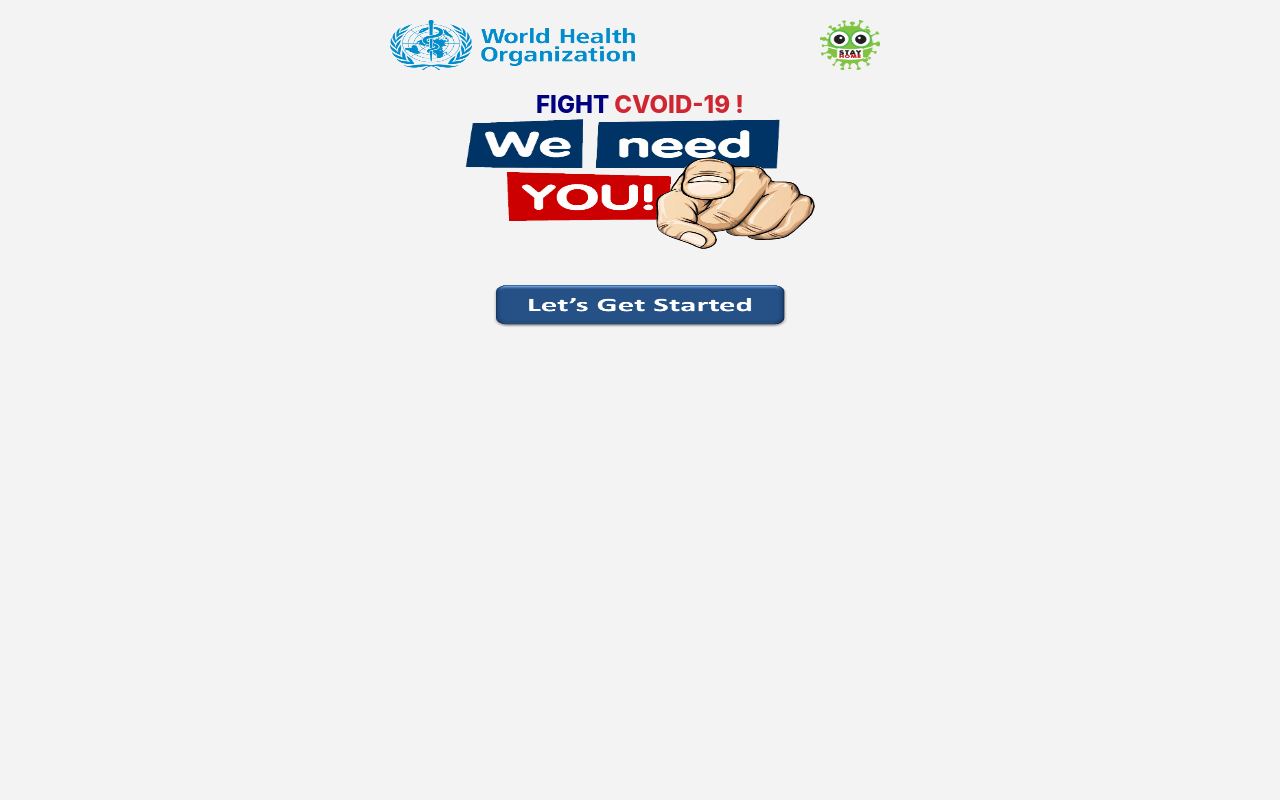
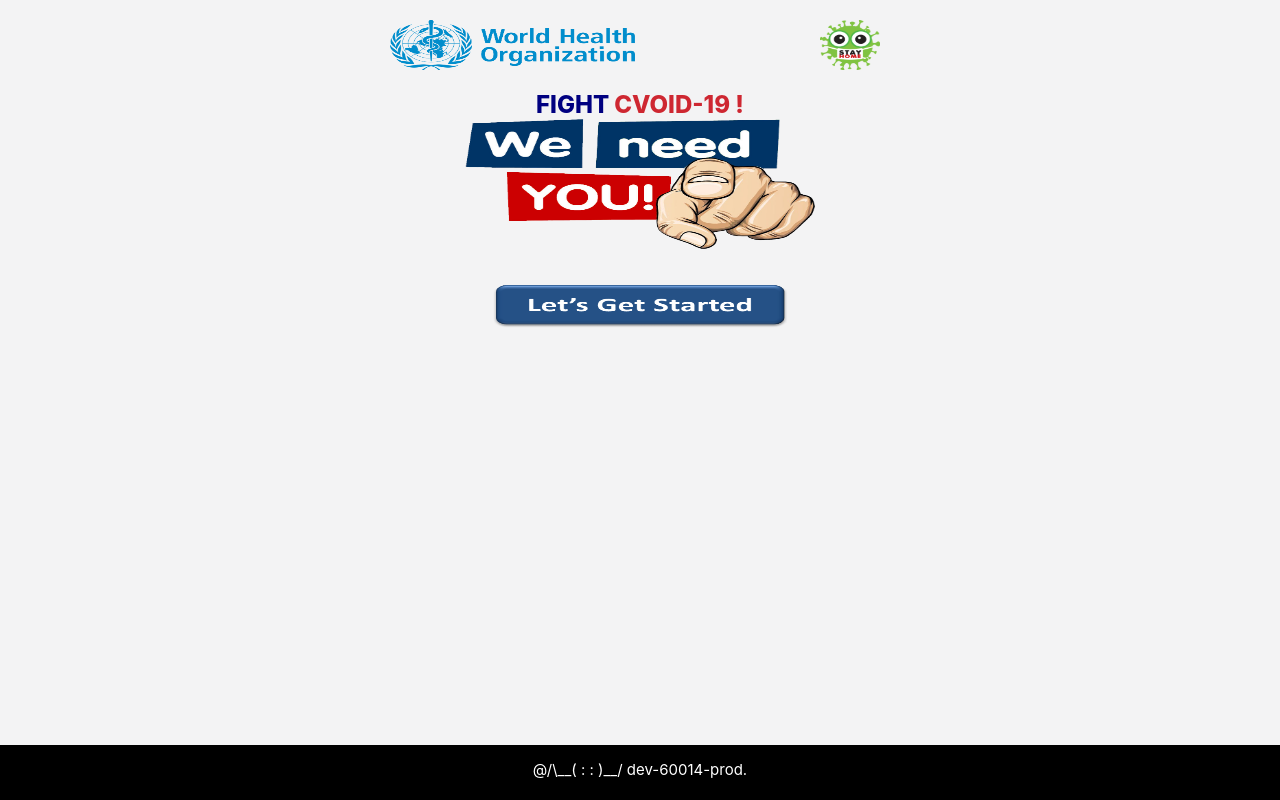
Before and after one commit to dipu-726/reactProj, a React (Create React App) app in the folder corona-awareness/: page / in a window 1280 px wide. Built offline with nearby package versions, Linux system fonts and the light colour scheme.

Commit message:
added css and fixed font

```diff
--- a/corona-awareness/src/component/Application.jsx
+++ b/corona-awareness/src/component/Application.jsx
@@ -3,13 +3,17 @@ import "../styles/Application.scss";
 import "../styles/utilities.scss";
 import Header from './Header';
 import Body from './Body/Body';
+import Footer from './Footer';
 
 class Application extends Component{
     render(){
         return(
-            <div className="application u-block-center u-text-center">
-                <Header />
-                <Body />
+            <div>
+                <div className="application u-block-center u-text-center">
+                  <Header />
+                  <Body />
+                </div>
+                <Footer />
             </div>
         )
     }
--- a/corona-awareness/src/component/Body/Survey.jsx
+++ b/corona-awareness/src/component/Body/Survey.jsx
@@ -250,7 +250,7 @@ class Survey extends Component{
                     <ResultModal message={this.state.message} suggestion={this.state.suggestion} /> :
                     <div>
                         {this.rednerAllSymptoms()}
-                        <button className="u-btn u-btn-submit u-spacer--thin-top" onClick={this.handleSubmit}>SUBMIT</button>
+                        <button className="u-xx-large-margin u-btn u-btn-submit u-spacer--thin-top" onClick={this.handleSubmit}>SUBMIT</button>
                     </div>
                 }
             </div>
--- /dev/null
+++ b/corona-awareness/src/component/Footer.jsx
@@ -0,0 +1,13 @@
+import React from 'react';
+const Footer = () =>{
+    return(
+        <div className="u-footer u-cushion--more-top u-text-center">
+
+            <p className="u-footer-self-desc">
+            @/\__( :  : )__/  dev-60014-prod.
+            </p>
+
+        </div>
+    )
+}
+export default Footer;
--- a/corona-awareness/src/styles/utilities.scss
+++ b/corona-awareness/src/styles/utilities.scss
@@ -241,3 +241,36 @@
     width: 140px;
     color: white;
 }
+
+
+.u-footer
+{
+    position: fixed;
+    bottom: 0px;
+    height: 40px;
+    width: 100%;
+    color: white;
+    background-color: black;
+}
+
+.u-footer-helpline{
+    font-size: 20px;
+    font-weight: 800;
+    color: rgba(255, 255, 0,0.9);
+    letter-spacing: 1.3px;
+}
+.u-footer-helpUs{
+    font-size: 20px;
+    font-weight: 800;
+    color: white;
+    letter-spacing: 1.3px;
+}
+
+.u-footer-self-desc{
+    font-size: 15px;
+    color: white;
+}
+
+.u-xx-large-margin{
+    margin-bottom: 120px;
+}
```
Also changed, not shown: corona-awareness/src/styles/Details.scss (line endings or trailing spaces).
